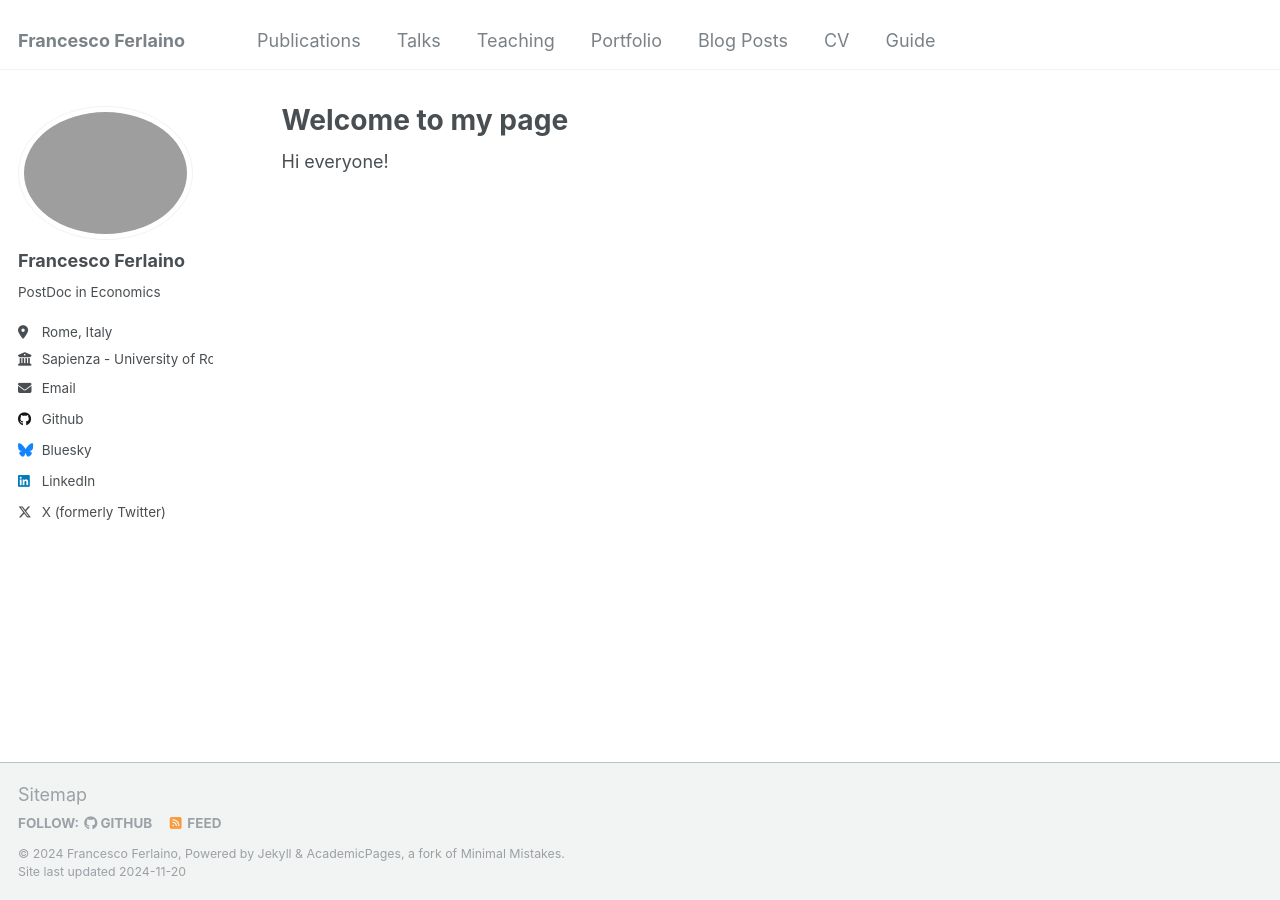
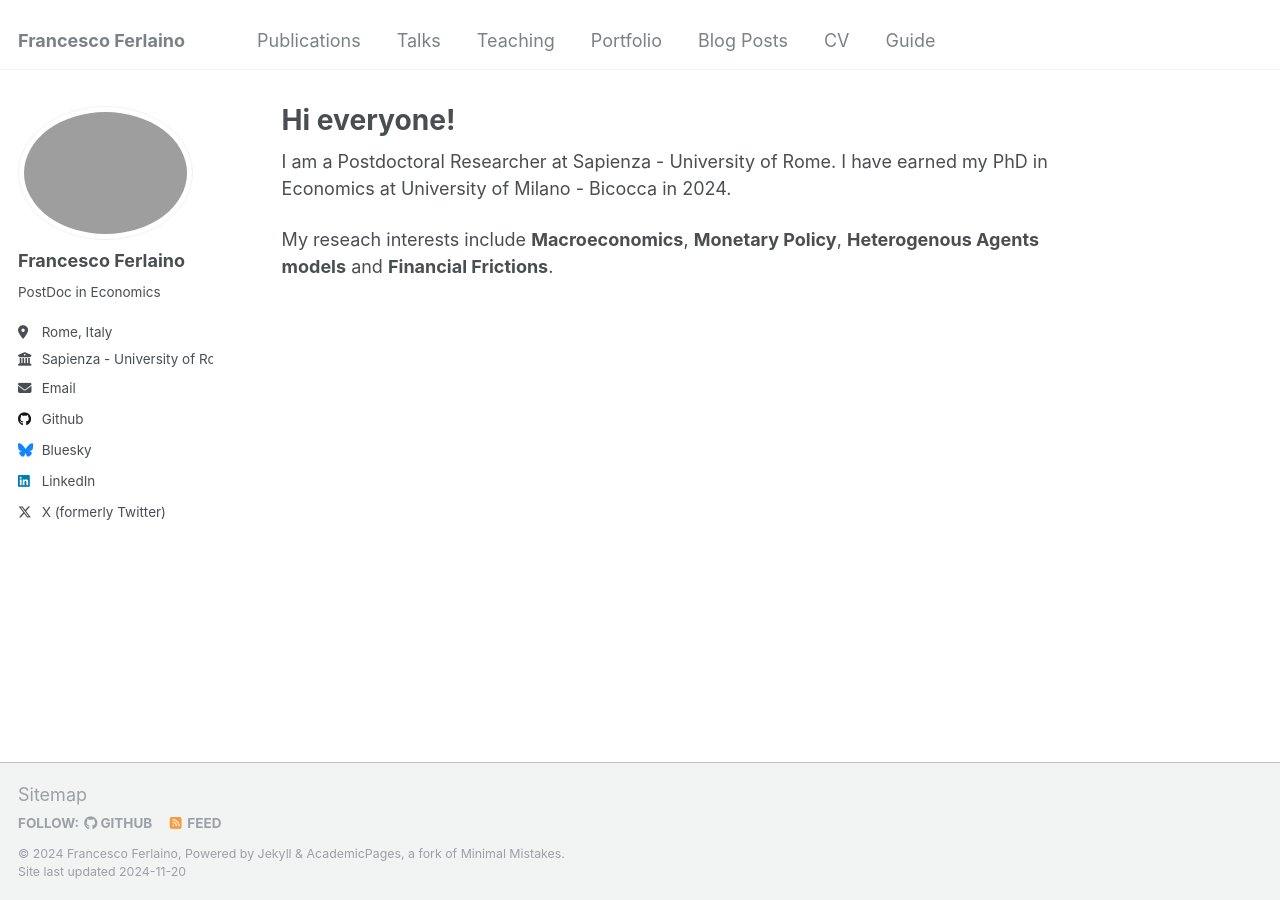
Before and after one commit to fraferla/fraferla.github.io, a Jekyll site: the page built from _pages/about.md, in a window 1280 px wide. Built offline with Jekyll 4.4.1, drawn with Linux system fonts in a browser that asks for light colours.

Commit message:
Update about.md

```diff
--- a/_pages/about.md
+++ b/_pages/about.md
@@ -1,10 +1,12 @@
 ---
 permalink: /
-title: "Welcome to my page"
+title: "Hi everyone!"
 author_profile: true
 redirect_from:
   - /about/
   - /about.html
 ---
 
-Hi everyone!
+I am a Postdoctoral Researcher at Sapienza - University of Rome. I have earned my PhD in Economics at University of Milano - Bicocca in 2024.
+
+My reseach interests include **Macroeconomics**, **Monetary Policy**, **Heterogenous Agents models** and **Financial Frictions**.
```
